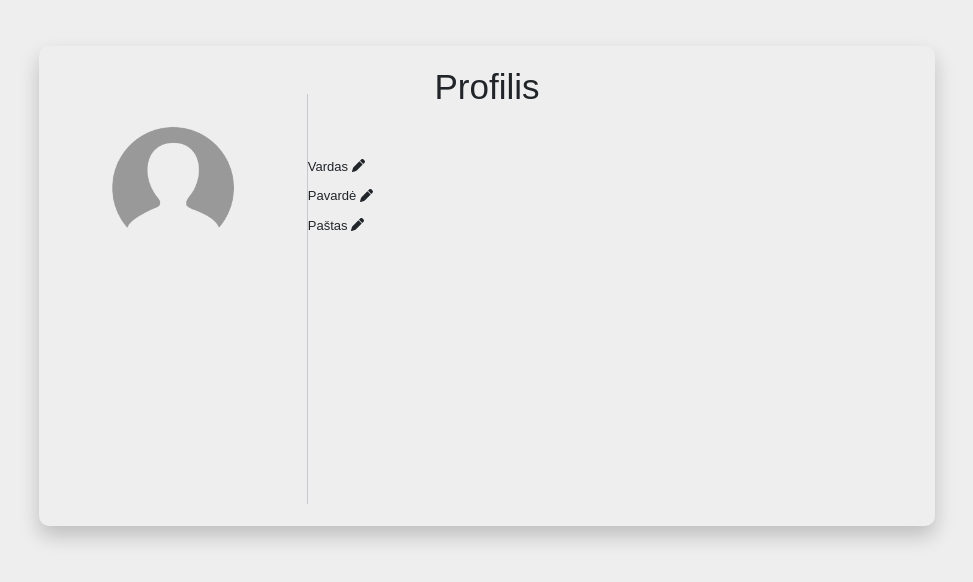
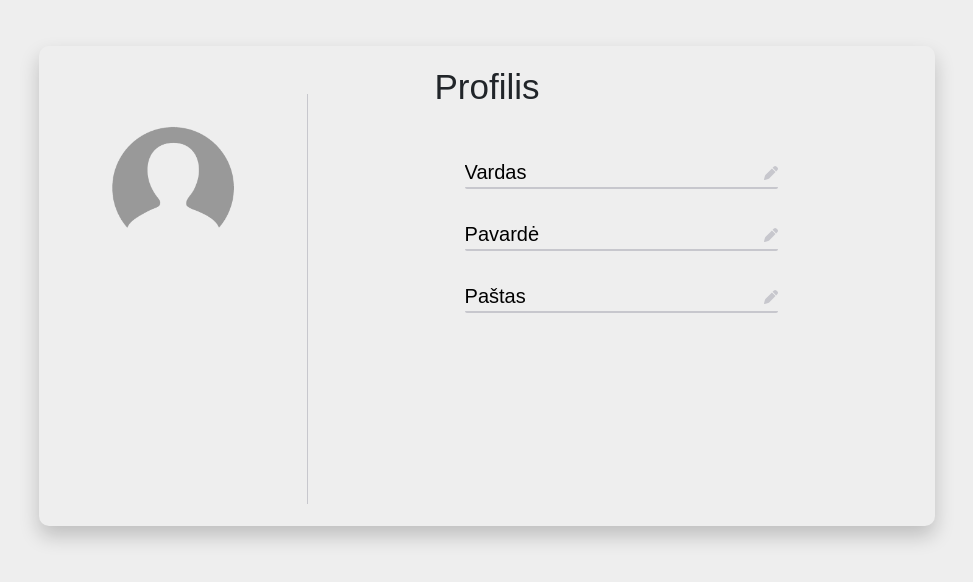
Before and after one commit to mantekarys/Ka-veikia-seniunijos, a React (Create React App) app in the folder Ka-veikia-seniunijos/ClientApp/: page / in a window 1280 px wide. Shown: the part 114-696 px from the top of the page, without its empty margins (153-1126 px from the left). Built offline with nearby package versions, Linux system fonts and the light colour scheme.

Commit message:
Added design for profile

```diff
--- a/Ka-veikia-seniunijos/ClientApp/src/components/Form/Input.jsx
+++ b/Ka-veikia-seniunijos/ClientApp/src/components/Form/Input.jsx
@@ -2,11 +2,11 @@ import React from 'react';
 import PropTypes from 'prop-types';
 import '../style.css';
 
-export default function Input({ type, placeholder, value, onChange }) {
+export default function Input({ type, placeholder, value, onChange, styling }) {
     return (
         <input
             type={type}
-            className='form__input'
+            className={styling}
             placeholder={placeholder}
             value={value}
             onChange={onChange}
@@ -18,5 +18,6 @@ Input.propTypes  = {
     type: PropTypes.string,
     placeholder: PropTypes.string,
     value: PropTypes.string,
-    onChange: PropTypes.func
+    onChange: PropTypes.func,
+    styling: PropTypes.string,
 }
--- a/Ka-veikia-seniunijos/ClientApp/src/components/Login/Login.jsx
+++ b/Ka-veikia-seniunijos/ClientApp/src/components/Login/Login.jsx
@@ -36,7 +36,7 @@ export default function Login({ onClose, onLoginRedirect }) {
                             <FontAwesomeIcon className='form__placeholder-icon' icon={faEnvelope} />
                         </span>
                         <Input
-                            className='login__input'
+                            styling='form__input'
                             type='text'
                             placeholder='El. paštas'
                             value={email}
@@ -49,7 +49,7 @@ export default function Login({ onClose, onLoginRedirect }) {
                             <FontAwesomeIcon className='form__placeholder-icon' icon={faLock} />
                         </span>
                         <Input
-                            className='login__input'
+                            styling='form__input'
                             type='password'
                             placeholder='Slaptažodis'
                             value={password}
--- a/Ka-veikia-seniunijos/ClientApp/src/components/UserProfile/UserProfile.jsx
+++ b/Ka-veikia-seniunijos/ClientApp/src/components/UserProfile/UserProfile.jsx
@@ -1,4 +1,6 @@
 import React, { useState } from 'react';
+import Input from '../Form/Input';
+import Button from '../Button/Button';
 import './_user-profile-styling.scss';
 import '../Utils/_utilities.scss';
 import '../Utils/_typography.scss';
@@ -6,7 +8,26 @@ import userProfile from '../../images/user-profile.png';
 import { FontAwesomeIcon } from '@fortawesome/react-fontawesome';
 import { faPen } from '@fortawesome/free-solid-svg-icons'
 
+// If user type is resident - display dropdown
+
 export default function UserProfile() {
+    const [name, setName] = useState('Vardas');
+    const [surname, setSurname] = useState('Pavardė');
+    const [email, setEmail] = useState('Paštas');
+    const [isEditEnabled, setIsEditEnabled] = useState(false);
+
+    const hadleIconClick = (e) => {
+        e.target.classList.add('user-profile__icon--black');
+        e.target.closest('.user-profile__input-container').childNodes[0]
+            .classList.add('user-profile__input--edit');
+
+        setIsEditEnabled(true);
+    }
+
+    const handleOnSubmit = () => {
+
+    }
+
     return (
         <div className='user-profile__container'>
             <div className='user-profile__header'>
@@ -21,10 +42,58 @@ export default function UserProfile() {
 
                 <div className='user-profile__card--right'>
                     <div className='user-profile__info-container'>
-                        <p className='paragraph'>Vardas <FontAwesomeIcon icon={faPen} /></p>
-                        <p className='paragraph'>Pavardė <FontAwesomeIcon icon={faPen} /></p>
-                        <p className='paragraph'>Paštas <FontAwesomeIcon icon={faPen} /></p>
+                        <div className='user-profile__input-container'>
+                            <Input
+                                styling='form__input user-profile__input'
+                                type='text'
+                                placeholder={name}
+                                value={name}
+                                onChange={(e) => setName(e.target.value)}
+                                disabled={true}
+                            />
+                            <span>
+                                <FontAwesomeIcon icon={faPen} className='user-profile__icon' onClick={hadleIconClick} />
+                            </span>
+                        </div>
+
+                        <div className='user-profile__input-container'>
+                            <Input
+                                styling='form__input user-profile__input'
+                                type='text'
+                                placeholder={surname}
+                                value={surname}
+                                onChange={(e) => setSurname(e.target.value)}
+                                disabled={true}
+                            />
+                            <span>
+                                <FontAwesomeIcon icon={faPen} className='user-profile__icon' onClick={hadleIconClick} />
+                            </span>
+                        </div>
+
+                        <div className='user-profile__input-container'>
+                            <Input
+                                styling='form__input user-profile__input'
+                                type='text'
+                                placeholder={email}
+                                value={email}
+                                onChange={(e) => setEmail(e.target.value)}
+                                disabled={true}
+                            />
+                            <span>
+                                <FontAwesomeIcon icon={faPen} className='user-profile__icon' onClick={hadleIconClick} />
+                            </span>
+                        </div>
                     </div>
+
+                    {isEditEnabled &&
+                        <div className='user-profile__button-wrapper'>
+                        <Button
+                            text='Išsaugoti'
+                            styling='btn btn--user-profile'
+                            type='submit'
+                        />
+                    </div>
+                 }
                 </div>
             </div>
         </div>
--- a/Ka-veikia-seniunijos/ClientApp/src/components/UserProfile/_user-profile-styling.scss
+++ b/Ka-veikia-seniunijos/ClientApp/src/components/UserProfile/_user-profile-styling.scss
@@ -14,10 +14,6 @@
         &-container {
             width: 50%;
             margin: 10% auto 0;
-
-            & > p {
-
-            }
         }
     }
 
@@ -47,6 +43,58 @@
             width: 70%;
             height: 95%;
             display: inline-block;
+            position: relative;
+        }
+    }
+
+    &__input {
+        background-color: inherit;
+        padding: 0;
+        cursor: default;
+        pointer-events: none;
+
+        &--edit {
+            border-color: $color-black;
+            color: $color-black;
+            pointer-events: initial;
+        }
+
+        &-container {
+            width: 50%;
+            position: relative;
+            margin: 0 auto;
+
+            &:not(:first-child) {
+                margin-top: 3rem;
+            }
+        }
+    }
+
+    &__icon {
+        position: absolute;
+        top: 50%;
+        right: 0;
+        transform: translateY(-50%);
+        font-size: 1.4rem;
+        color: $color-placeholder;
+        transition: all .2s;
+
+        &--black {
+            color: $color-black;
+        }
+
+        &:hover {
+            color: $color-black;
+        }
+    }
+
+    &__button {
+
+        &-wrapper {
+            position: absolute;
+            bottom: 5%;
+            left: 50%;
+            transform: translateX(-50%);
         }
     }
 }
--- a/Ka-veikia-seniunijos/ClientApp/src/components/Utils/_utilities.scss
+++ b/Ka-veikia-seniunijos/ClientApp/src/components/Utils/_utilities.scss
@@ -9,3 +9,7 @@
 .u-padding-medium {
     padding: 2rem 0;
 }
+
+.u-hidden {
+    display: none;
+}
--- a/Ka-veikia-seniunijos/ClientApp/src/components/style.css
+++ b/Ka-veikia-seniunijos/ClientApp/src/components/style.css
@@ -46,6 +46,9 @@ body {
 .u-padding-medium {
   padding: 2rem 0; }
 
+.u-hidden {
+  display: none; }
+
 @keyframes moveInLeft {
   0% {
     opacity: 0;
@@ -61,6 +64,19 @@ body {
   100% {
     opacity: 1;
     transform: translateY(0); } }
+
+@keyframes fadeIn {
+  0% {
+    transform: scale(0);
+    opacity: 0.0; }
+  60% {
+    transform: scale(1.05); }
+  80% {
+    transform: scale(0.95);
+    opacity: 1; }
+  100% {
+    transform: scale(1);
+    opacity: 1; } }
 
 .login__container {
   position: absolute;
@@ -200,6 +216,12 @@ body {
   .btn--sidebar, .btn--sidebar:link, .btn--sidebar:visited {
     text-decoration: none; }
 
+.btn--user-profile {
+  background-color: #000000;
+  padding: 1.4rem 2.5rem;
+  font-size: 2rem;
+  animation: fadeIn 1s ease-in; }
+
 .popup {
   height: 100%;
   width: 100%;
@@ -318,6 +340,19 @@ body {
   100% {
     opacity: 1;
     transform: translateY(0); } }
+
+@keyframes fadeIn {
+  0% {
+    transform: scale(0);
+    opacity: 0.0; }
+  60% {
+    transform: scale(1.05); }
+  80% {
+    transform: scale(0.95);
+    opacity: 1; }
+  100% {
+    transform: scale(1);
+    opacity: 1; } }
 
 .sidebar {
   position: absolute;
@@ -455,4 +490,40 @@ body {
   .user-profile__card--right {
     width: 70%;
     height: 95%;
-    display: inline-block; }
+    display: inline-block;
+    position: relative; }
+
+.user-profile__input {
+  background-color: inherit;
+  padding: 0;
+  cursor: default;
+  pointer-events: none; }
+  .user-profile__input--edit {
+    border-color: #000000;
+    color: #000000;
+    pointer-events: initial; }
+  .user-profile__input-container {
+    width: 50%;
+    position: relative;
+    margin: 0 auto; }
+    .user-profile__input-container:not(:first-child) {
+      margin-top: 3rem; }
+
+.user-profile__icon {
+  position: absolute;
+  top: 50%;
+  right: 0;
+  transform: translateY(-50%);
+  font-size: 1.4rem;
+  color: #c7c7cd;
+  transition: all .2s; }
+  .user-profile__icon--black {
+    color: #000000; }
+  .user-profile__icon:hover {
+    color: #000000; }
+
+.user-profile__button-wrapper {
+  position: absolute;
+  bottom: 5%;
+  left: 50%;
+  transform: translateX(-50%); }
```
Also changed, not shown: Ka-veikia-seniunijos/ClientApp/src/components/Button/_button.scss (+7 -0 lines), Ka-veikia-seniunijos/ClientApp/src/components/Signup/Signup.jsx (+5 -5 lines), Ka-veikia-seniunijos/ClientApp/src/components/Utils/_animations.scss (+21 -0 lines).
